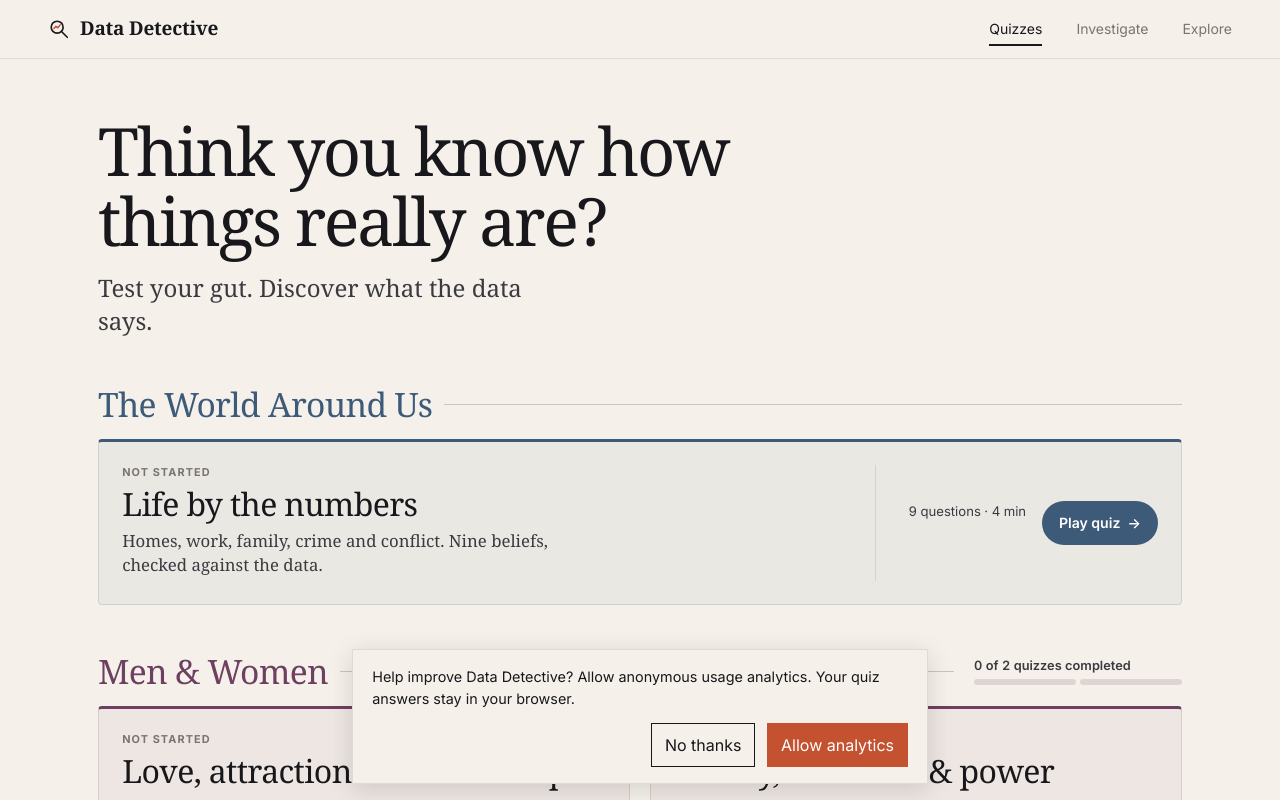
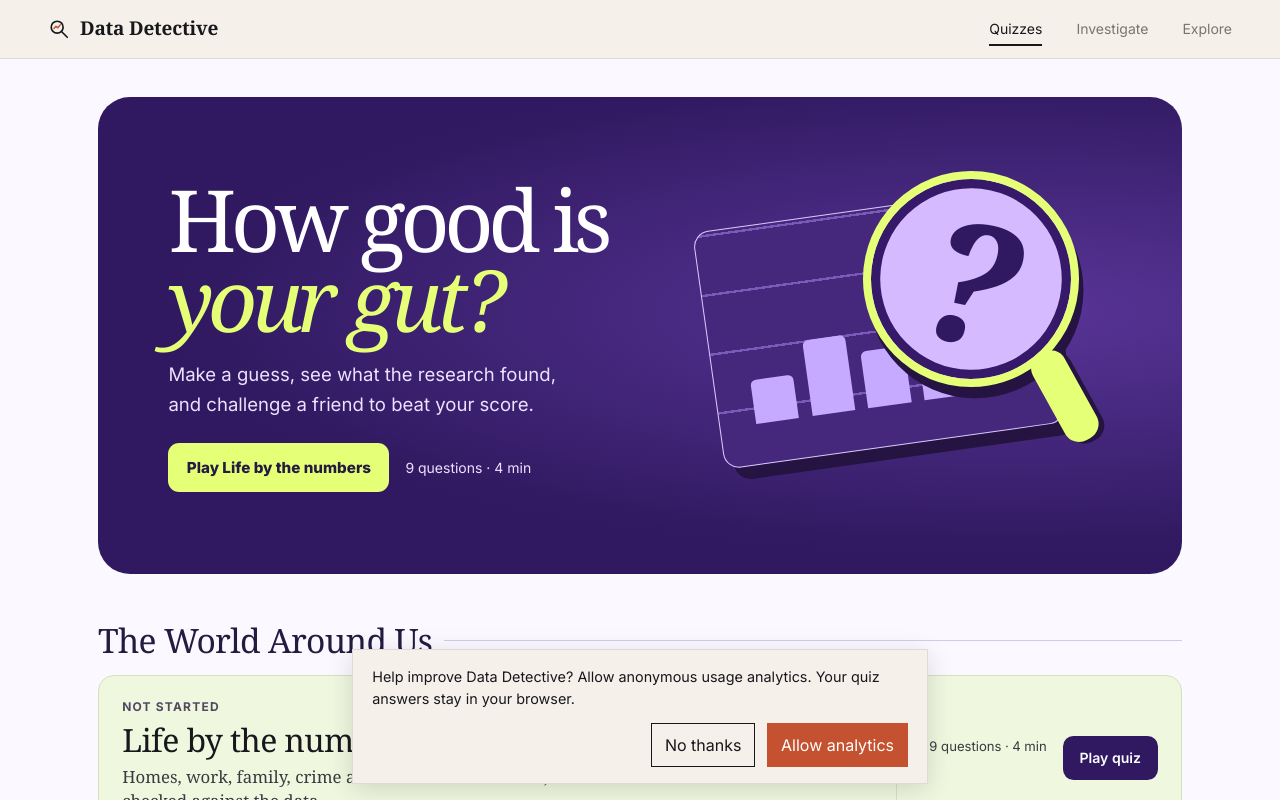
Before and after one commit to mishpedraza/data-detective, a React (Vite) app: page / in a window 1280 px wide. Shown: the top 800 px of the page. Built offline with nearby package versions, Linux system fonts and the light colour scheme.

Commit message:
Explore a quiz-show design for Data Detective

```diff
--- a/src/components/ScoreShare.tsx
+++ b/src/components/ScoreShare.tsx
@@ -59,7 +59,7 @@ export function ScoreShare({ card, url, analytics }: { card: Scorecard; url: str
     }
     try {
       // The link goes in the text too: some apps drop the url field when an image is attached.
-      await navigator.share(withImage ? { files: [png!], text: `${SHARE_MESSAGE}\n${url}` } : { text: `${scoreSummary(card)} ${SHARE_MESSAGE}`, url })
+      await navigator.share(withImage ? { files: [png!], text: `${scoreSummary(card)} ${SHARE_MESSAGE}\n${url}` } : { text: `${scoreSummary(card)} ${SHARE_MESSAGE}`, url })
       track('scorecard_shared', { ...props, method })
     } catch (error) {
       if (error instanceof Error && error.name === 'AbortError') track('scorecard_share_cancelled', { ...props, method })
@@ -73,7 +73,9 @@ export function ScoreShare({ card, url, analytics }: { card: Scorecard; url: str
         {image ? <img src={image.src} alt={scorecardAlt(card)} width={1080} height={1350} /> : <span className="scorecard-placeholder" aria-hidden="true" />}
       </figure>
       <div className="score-share-actions">
-        <button className="challenge-primary score-share-primary" type="button" onClick={share}>Share my results <span aria-hidden="true">↗</span></button>
+        <h2>Can they beat your score?</h2>
+        <p className="score-share-invite">Send your scorecard and challenge a friend to take the quiz.</p>
+        <button className="challenge-primary score-share-primary" type="button" onClick={share}>Challenge a friend</button>
         <button className="score-share-secondary" type="button" onClick={download} disabled={!image}>Download image</button>
         <button className="score-share-secondary" type="button" onClick={() => void copy('button')}>Copy link</button>
         <p className="discovery-note" role="status">{status}</p>
--- a/src/main.tsx
+++ b/src/main.tsx
@@ -4,6 +4,7 @@ import '@fontsource-variable/fraunces/opsz.css'
 import '@fontsource-variable/fraunces/opsz-italic.css'
 import '@fontsource-variable/inter'
 import './styles.css'
+import './quiz-show.css'
 import App from './App'
 
 createRoot(document.getElementById('root')!).render(
--- a/src/pages/Quizzes.tsx
+++ b/src/pages/Quizzes.tsx
@@ -34,16 +34,19 @@ export function PlayCard({ kicker, title, description, minutes, questions = [],
     : <div className="quiz-card quiz-soon">{body}</div>
 }
 
+function trackQuizOpen(quiz: Quiz, chapter: QuizChapter, entry: ReturnType<typeof chapterEntry>) {
+  const props = { quiz_id: quiz.id, chapter_id: chapter.id, answered_count: entry.answers.length }
+  track('quiz_selected', props)
+  track(entry.event, { ...props, theme_id: quiz.id })
+}
+
 function ChapterCard({ quiz, chapter, navigate }: { quiz: Quiz; chapter: QuizChapter; navigate: (href: string) => void }) {
   const entry = chapterEntry(quiz, chapter.id)
   return (
     <li>
       <PlayCard title={chapter.title} description={chapter.summary} navigate={navigate} href={entry.href}
         minutes={chapter.minutes} questions={entry.questions} answers={entry.answers}
-        onOpen={() => {
-          track('quiz_selected', { quiz_id: quiz.id, chapter_id: chapter.id, answered_count: entry.answers.length })
-          track(entry.event, { quiz_id: quiz.id, theme_id: quiz.id, chapter_id: chapter.id, answered_count: entry.answers.length })
-        }} />
+        onOpen={() => trackQuizOpen(quiz, chapter, entry)} />
     </li>
   )
 }
@@ -69,15 +72,38 @@ function Theme({ quiz, navigate }: { quiz: Quiz; navigate: (href: string) => voi
 }
 
 export function QuizCollection({ navigate }: { navigate: (href: string) => void }) {
+  const playable = QUIZZES.filter((quiz) => quiz.format === 'chapter' && quizQuestions(quiz).length > 0)
+  const featuredQuiz = playable[0]
+  const featuredChapter = featuredQuiz?.chapters[0]
+  const entry = featuredChapter && chapterEntry(featuredQuiz, featuredChapter.id)
+  const featured = entry && featuredChapter && {
+    entry,
+    chapter: featuredChapter,
+    ...playStatus(entry.questions, entry.answers, featuredChapter.minutes),
+  }
   const browsable = QUIZZES.find((quiz) => quiz.browse)
   const browse = browsable && hrefFor('discover', { quiz: browsable.id, mode: 'browse' })
   return (
     <div className="discover discover-edition discovery-reader quiz-home">
       <section className="discovery-reading quiz-collection">
-        <h1 tabIndex={-1}>Think you know how things really are?</h1>
-        <p className="quiz-subtitle">Test your gut. Discover what the data says.</p>
-        {QUIZZES.filter((quiz) => quiz.format === 'chapter' && quizQuestions(quiz).length > 0)
-          .map((quiz) => <Theme key={quiz.id} quiz={quiz} navigate={navigate} />)}
+        <header className="quiz-show-hero">
+          <div className="quiz-show-intro">
+            <h1 tabIndex={-1}>How good is <em>your gut?</em></h1>
+            <p className="quiz-subtitle">Make a guess, see what the research found, and challenge a friend to beat your score.</p>
+            {featured && <div className="quiz-show-start">
+              <a className="quiz-show-button" href={featured.entry.href}
+                onClick={follow(navigate, featured.entry.href, () => trackQuizOpen(featuredQuiz, featured.chapter, featured.entry))}>
+                {featured.state === 'not-started' ? 'Play ' + featured.chapter.title : featured.action}
+              </a>
+              <span>{featured.meta}</span>
+            </div>}
+          </div>
+          <div className="quiz-show-art" aria-hidden="true">
+            <div className="quiz-show-plot"><i /><i /><i /><i /><i /></div>
+            <div className="quiz-show-lens"><span>?</span></div>
+          </div>
+        </header>
+        {playable.map((quiz) => <Theme key={quiz.id} quiz={quiz} navigate={navigate} />)}
         {browse && <a className="quiz-browse" href={browse} onClick={follow(navigate, browse)}>
           <span><span className="quiz-browse-title">Just curious?</span> Browse every discovery at your own pace, no quiz needed.</span>
           <span className="quiz-browse-go">Browse all discoveries <span aria-hidden="true">→</span></span>
--- /dev/null
+++ b/src/quiz-show.css
@@ -0,0 +1,152 @@
+/* Quiz preview palette */
+:root {
+  --show-ink: #231b40;
+  --show-violet: #301960;
+  --show-lime: #e5ff77;
+  --show-paper: #fbf8ff;
+}
+
+body:has(.quiz-home, .chapter-quiz) { background: var(--show-paper); }
+.quiz-home { --reading-width: 75rem; }
+.quiz-collection { padding-top: clamp(1rem, 3vw, 2.4rem); }
+.quiz-show-hero {
+  display: grid;
+  grid-template-columns: minmax(0, 1.05fr) minmax(0, .95fr);
+  align-items: center;
+  gap: 2rem;
+  padding: clamp(1.5rem, 5.5vw, 5rem);
+  color: white;
+  background: radial-gradient(ellipse at 84% 45%, #593598, transparent 65%), var(--show-violet);
+  border-radius: clamp(1rem, 3vw, 2rem);
+  overflow: hidden;
+}
+.quiz-show-intro { position: relative; z-index: 1; }
+.quiz-show-hero h1 {
+  margin: 0 0 1.25rem;
+  color: white;
+  font-size: clamp(3rem, 6.7vw, 6.2rem);
+  line-height: .94;
+  letter-spacing: -.065em;
+}
+.quiz-show-hero h1 em { display: block; color: var(--show-lime); font-weight: inherit; }
+.quiz-show-hero .quiz-subtitle { color: #eee1ff; font: 400 clamp(1rem, 1.6vw, 1.16rem)/1.6 var(--sans); }
+.quiz-show-start { display: flex; align-items: center; flex-wrap: wrap; gap: .8rem 1rem; margin-top: 1.5rem; }
+.quiz-show-start > span { color: #eee1ff; font-size: .875rem; }
+.quiz-show-button {
+  display: inline-flex;
+  align-items: center;
+  min-height: 49px;
+  padding: .7rem 1.15rem;
+  border-radius: .7rem;
+  background: var(--show-lime);
+  color: var(--show-ink);
+  text-decoration: none;
+  font: 750 .95rem/1.25 var(--sans);
+}
+.quiz-show-button:hover { background: #f0ffa7; }
+.quiz-show-button:focus-visible { outline: 3px solid white; outline-offset: 4px; }
+
+.quiz-show-art {
+  position: relative;
+  width: min(100%, 25rem);
+  aspect-ratio: 1.19;
+  justify-self: center;
+  container-type: inline-size;
+}
+.quiz-show-plot {
+  position: absolute;
+  inset: 12% 11% 17% 3%;
+  display: flex;
+  align-items: end;
+  gap: 5%;
+  padding: 10% 9%;
+  border: 1px solid #ddcaff;
+  border-radius: 1rem;
+  background: repeating-linear-gradient(0deg, transparent 0 23%, #7b59b8 23% 24%, transparent 24% 25%), #45287c;
+  box-shadow: .6rem .8rem 0 #251341;
+  transform: rotate(-8deg);
+}
+.quiz-show-plot i { flex: 1; height: 28%; border-radius: .35rem .35rem 0 0; background: #c5aaff; }
+.quiz-show-plot i:nth-child(2) { height: 48%; }
+.quiz-show-plot i:nth-child(3) { height: 36%; }
+.quiz-show-plot i:nth-child(4) { height: 72%; }
+.quiz-show-plot i:nth-child(5) { height: 90%; background: var(--show-lime); }
+.quiz-show-lens {
+  position: absolute;
+  display: grid;
+  place-items: center;
+  top: 1%;
+  right: 4%;
+  width: 54%;
+  aspect-ratio: 1;
+  border: .05em solid var(--show-lime);
+  border-radius: 50%;
+  background: #d6baff;
+  color: var(--show-violet);
+  box-shadow: inset 0 0 0 .055em #361968, .04em .06em 0 #251341;
+  font: italic 600 42cqi/.95 var(--serif);
+  transform: rotate(12deg);
+}
+.quiz-show-lens::after {
+  content: '';
+  position: absolute;
+  width: 18%;
+  height: 49%;
+  top: 79%;
+  left: 83%;
+  border-radius: 1rem;
+  background: var(--show-lime);
+  box-shadow: .025em .025em 0 #251341;
+  transform: rotate(-41deg);
+  transform-origin: top;
+}
+
+.quiz-home .quiz-theme-title { color: var(--show-ink); }
+.quiz-home .quiz-theme-title::after { background: #d8c7ed; }
+.quiz-home .quiz-card { background: #efe5ff; border: 1px solid #d8c7ed; border-radius: 1rem; }
+.quiz-home [data-theme='world'] .quiz-card { background: #eff7df; border-color: #d5e1bd; }
+.quiz-home .quiz-action { background: var(--show-violet); border-radius: .65rem; }
+.quiz-home .quiz-action > span, .quiz-home .quiz-browse-go > span { display: none; }
+.quiz-home .quiz-browse { background: white; border-radius: 1rem; }
+.quiz-home .quiz-state { font-size: .75rem; }
+.quiz-home .quiz-state.is-not-started { color: #514960; }
+
+.ch-results { color: var(--show-ink); }
+.ch-results h1 { color: var(--show-ink); }
+.ch-results .ch-score {
+  padding: clamp(1rem, 4vw, 2rem);
+  border-radius: 1.15rem;
+  background: var(--show-violet);
+}
+.ch-results .ch-score-big { color: var(--show-lime); font-size: clamp(3.75rem, 17vw, 8rem); }
+.ch-results .ch-score-of { color: #efe2ff; white-space: nowrap; }
+.ch-results .theme-breakdown a, .chapter-quiz .theme-next { border-radius: 1rem; }
+
+.ch-results .score-share {
+  grid-template-columns: minmax(0, 13rem) minmax(0, 1fr);
+  padding: clamp(1rem, 4vw, 2rem);
+  border: 1px solid #dac8f4;
+  border-radius: 1.15rem;
+  background: #efe5ff;
+}
+.scorecard-preview img { border-radius: .7rem; }
+.score-share-actions h2 {
+  flex-basis: 100%;
+  margin: 0;
+  color: var(--show-ink);
+  font: 550 clamp(1.6rem, 3.5vw, 2.3rem)/1.05 var(--serif);
+}
+.score-share-invite { flex-basis: 100%; margin: 0 0 .55rem; font: 400 1rem/1.45 var(--sans); }
+.chapter-quiz .challenge-primary.score-share-primary { flex-basis: 100%; justify-content: center; background: var(--show-violet); border-color: var(--show-violet); border-radius: .65rem; }
+.score-share-secondary { border-radius: .65rem; background: white; }
+.score-share-actions .discovery-note:empty { margin: 0; min-height: 0; }
+
+@media (max-width: 650px) {
+  .quiz-show-hero { grid-template-columns: 1fr; gap: .35rem; }
+  .quiz-show-art { width: min(80%, 17rem); }
+  .ch-results .score-share { grid-template-columns: 1fr; }
+  .scorecard-preview { width: min(100%, 13rem); justify-self: center; }
+}
+@media (prefers-reduced-motion: reduce) {
+  .quiz-home .quiz-card, .quiz-home .quiz-browse { transition: none; }
+}
```
Also changed, not shown: src/lib/scorecard.ts (+18 -16 lines).
